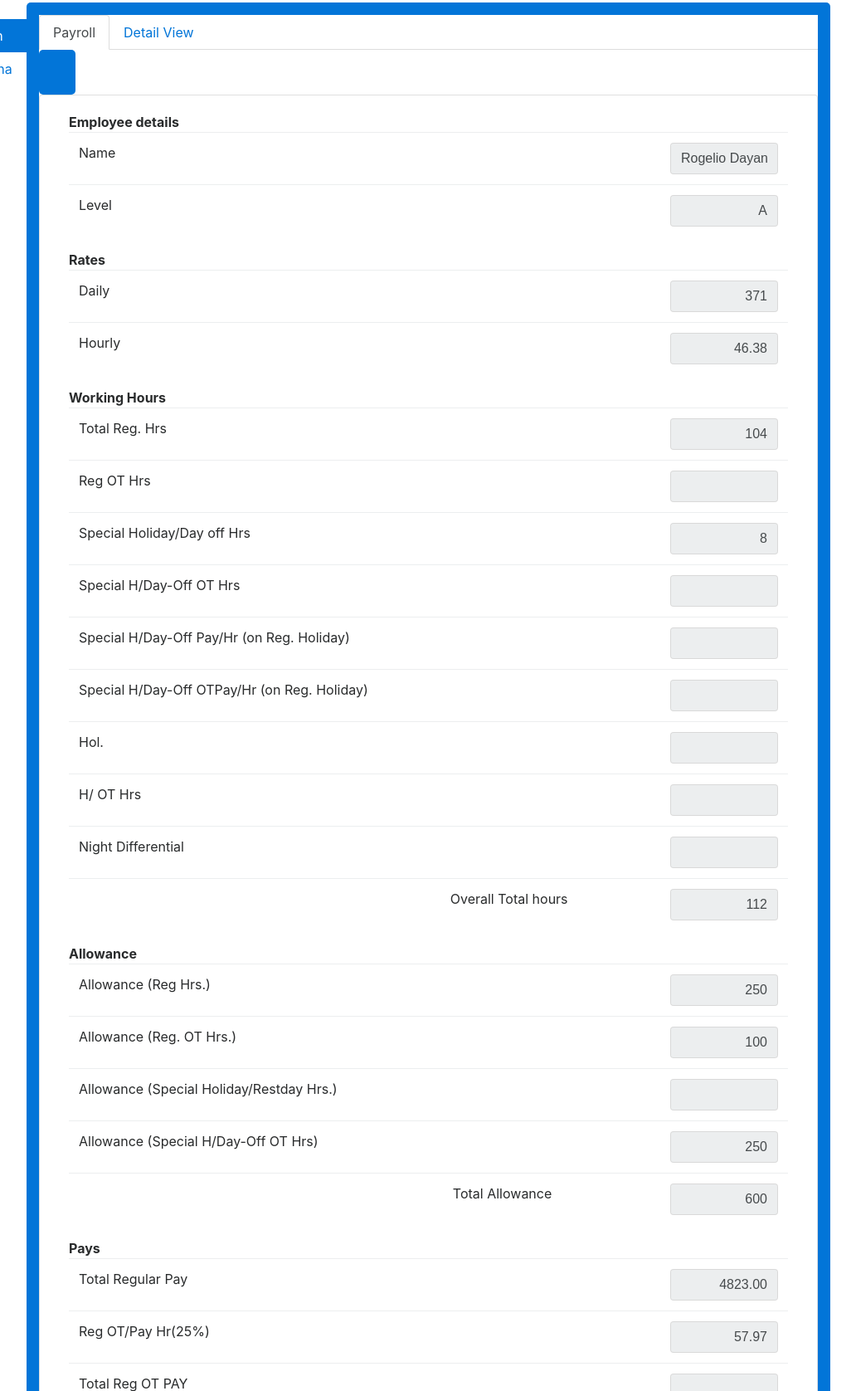
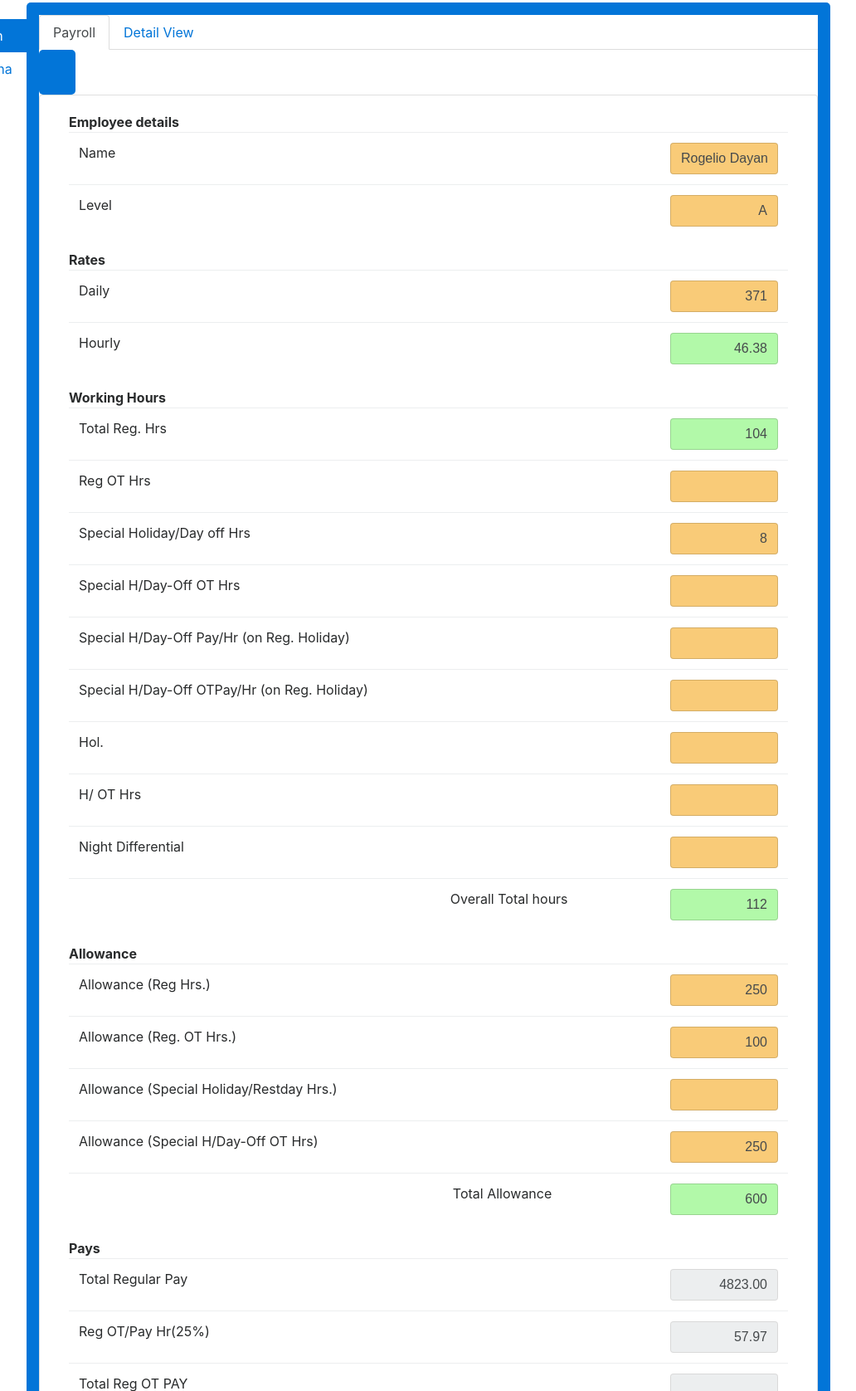
Before and after one commit to HoldenGrant/Payroll-SYS, a plain HTML site: page index.html in a window 1280 px wide. Shown: the part 116-1792 px from the top of the page at 83% size, without its empty margins (209-1241 px from the left). Drawn offline with Linux system fonts and the light colour scheme.

Commit message:
payroll update

```diff
--- a/css/style.css
+++ b/css/style.css
@@ -41,6 +41,13 @@
 }
 .tab-pane{
   background: #fff;
+}
+
+.manual-input {
+    background: rgb(249, 203, 120) !important;
+}
+.computed-input {
+    background: #b2f9a9 !important;
 }
 /*.tabs-right > .nav-tabs,
 .tabs-left > .nav-tabs {
--- a/index.html
+++ b/index.html
@@ -23,6 +23,7 @@
         <!-- IE10 viewport hack for Surface/desktop Windows 8 bug -->
         <script src="js/ie10-viewport-bug-workaround.js"></script>
         <script src="js/payroll.js"></script>
+        <script src="js/comp.js"></script>
     </head>
 
   <body>
@@ -118,12 +119,12 @@
                                         <tbody>
                                             <tr>
                                               <td>Name</td>
-                                              <td><input type="text" value="Rogelio Dayanan" disabled class="form-control float-sm-right"></td>
+                                              <td><input type="text" value="Rogelio Dayanan" disabled class="form-control float-sm-right manual-input"></td>
                                             </tr>
 
                                             <tr>
                                               <td>Level</td>
-                                              <td><input type="text" value="A" disabled class="form-control float-sm-right"></td>
+                                              <td><input type="text" value="A" disabled class="form-control float-sm-right manual-input"></td>
                                             </tr>
                                         </tbody>
                                       </table>
@@ -134,11 +135,11 @@
                                       <tbody>
                                           <tr>
                                             <td>Daily</td>
-                                            <td><input type="text" value="371" data-drt="d-rt" data-rate="daily-rate" disabled class="form-control float-sm-right"></td>
+                                            <td><input type="text" value="371" data-drt="d-rt" data-rate="daily-rate" disabled class="form-control float-sm-right manual-input"></td>
                                           </tr>
                                           <tr>
                                             <td>Hourly</td>
-                                            <td><input type="text" value="" data-hrt="h-rt" data-rate="hourly-rate" disabled class="form-control float-sm-right"></td>
+                                            <td><input type="text" value="" data-hrt="h-rt" data-rate="hourly-rate" disabled class="form-control float-sm-right computed-input"></td>
                                           </tr>
                                       </tbody>
                                   </table>
@@ -149,43 +150,43 @@
                                       <tbody>
                                         <tr>
                                           <td>Total Reg. Hrs</td>
-                                          <td><input type="text" value="104" data-working-hours="work-hrs" data-hour="working-total-hours" disabled class="form-control float-sm-right"></td>
+                                          <td><input type="text" value="104" data-working-hours="work-hrs" data-hour="working-total-hours" disabled class="form-control float-sm-right computed-input"></td>
                                         </tr>
                                         <tr>
                                           <td>Reg OT Hrs</td>
-                                          <td><input type="text" value="" data-working-hours="work-hrs" disabled class="form-control float-sm-right"></td>
+                                          <td><input type="text" value="" data-working-hours="work-hrs" disabled class="form-control float-sm-right manual-input"></td>
                                         </tr>
                                         <tr>
                                           <td>  Special Holiday/Day off Hrs </td>
-                                          <td><input type="text" value="8" data-working-hours="work-hrs" disabled class="form-control float-sm-right"></td>
+                                          <td><input type="text" value="8" data-working-hours="work-hrs" disabled class="form-control float-sm-right manual-input"></td>
                                         </tr>
                                         <tr>
                                           <td>  Special H/Day-Off OT Hrs </td>
-                                          <td><input type="text" value="" data-working-hours="work-hrs" disabled class="form-control float-sm-right"></td>
+                                          <td><input type="text" value="" data-working-hours="work-hrs" disabled class="form-control float-sm-right manual-input"></td>
                                         </tr>
                                         <tr>
                                           <td>   Special H/Day-Off Pay/Hr (on Reg. Holiday) </td>
-                                          <td><input type="text" value="" data-working-hours="work-hrs" disabled class="form-control float-sm-right"></td>
+                                          <td><input type="text" value="" data-working-hours="work-hrs" disabled class="form-control float-sm-right manual-input"></td>
                                         </tr>
                                         <tr>
                                           <td>   Special H/Day-Off OTPay/Hr (on Reg. Holiday) </td>
-                                          <td><input type="text" value="" data-working-hours="work-hrs" disabled class="form-control float-sm-right"></td>
+                                          <td><input type="text" value="" data-working-hours="work-hrs" disabled class="form-control float-sm-right manual-input"></td>
                                         </tr>
                                         <tr>
                                           <td>  Hol. </td>
-                                          <td><input type="text" value="" data-working-hours="work-hrs" disabled class="form-control float-sm-right"></td>
+                                          <td><input type="text" value="" data-working-hours="work-hrs" disabled class="form-control float-sm-right manual-input"></td>
                                         </tr>
                                         <tr>
                                           <td>  H/ OT Hrs </td>
-                                          <td><input type="text" value="" data-working-hours="work-hrs" disabled class="form-control float-sm-right"></td>
+                                          <td><input type="text" value="" data-working-hours="work-hrs" disabled class="form-control float-sm-right manual-input"></td>
                                         </tr>
                                         <tr>
                                           <td>  Night Differential </td>
-                                          <td><input type="text" value="" data-working-hours="work-hrs" disabled class="form-control float-sm-right"></td>
+                                          <td><input type="text" value="" data-working-hours="work-hrs" disabled class="form-control float-sm-right manual-input"></td>
                                         </tr>
                                         <tr>
                                           <td class="text-right">  Overall Total hours </td>
-                                          <td><input type="text" value="" data-working-hours="total-work-hrs" disabled class="form-control float-sm-right"></td>
+                                          <td><input type="text" value="" data-working-hours="total-work-hrs" disabled class="form-control float-sm-right computed-input"></td>
                                         </tr>
 
                                       </tbody>
@@ -198,23 +199,23 @@
                                       <tbody>
                                         <tr>
                                           <td>Allowance (Reg Hrs.)</td>
-                                          <td><input type="text" value="250" data-allowance="emp-allownace" disabled class="form-control float-sm-right"></td>
+                                          <td><input type="text" value="250" data-allowance="emp-allownace" disabled class="form-control float-sm-right manual-input"></td>
                                         </tr>
                                         <tr>
                                           <td>Allowance (Reg. OT Hrs.)</td>
-                                          <td><input type="text" value="100" data-allowance="emp-allownace" disabled class="form-control float-sm-right"></td>
+                                          <td><input type="text" value="100" data-allowance="emp-allownace" disabled class="form-control float-sm-right manual-input"></td>
                                         </tr>
                                         <tr>
                                           <td> Allowance (Special Holiday/Restday Hrs.) </td>
-                                          <td><input type="text" value="" data-allowance="emp-allownace" disabled class="form-control float-sm-right"></td>
+                                          <td><input type="text" value="" data-allowance="emp-allownace" disabled class="form-control float-sm-right manual-input"></td>
                                         </tr>
                                         <tr>
                                           <td> Allowance (Special H/Day-Off OT Hrs) </td>
-                                          <td><input type="text" value="250" data-allowance="emp-allownace" disabled class="form-control float-sm-right"></td>
+                                          <td><input type="text" value="250" data-allowance="emp-allownace" disabled class="form-control float-sm-right manual-input"></td>
                                         </tr>
                                         <tr class="text-right">
                                           <td> Total Allowance </td>
-                                          <td><input type="text" value="" data-allowance="total-emp-allownace" disabled class="form-control float-sm-right"></td>
+                                          <td><input type="text" value="" data-allowance="total-emp-allownace" disabled class="form-control float-sm-right computed-input"></td>
                                         </tr>
                                       </tbody>
                                   </table>
@@ -382,8 +383,6 @@
                         <a class="nav-link" href="#emp-details" role="tab" data-toggle="tab">Detail View</a>
                       </li>
                     </ul>
-
-                    <!-- Tab panes -->
                     <div class="tab-content">
                       <div role="tabpanel" class="tab-pane fade in active" id="payroll">...</div>
                       <div role="tabpanel" class="tab-pane fade" id="emp-details">bbb</div>
@@ -391,7 +390,7 @@
 
 
 
-                    <div class="card">
+                    <!-- <div class="card">
                           <div class="card-header">
                             John Doe
                           </div>
@@ -647,7 +646,7 @@
                           </div>
                           <div class="card-footer">
                           </div>
-                        </div>
+                        </div> -->
 
                 </div>
                 <div role="tabpanel" class="tab-pane fade" id="references">ccc</div>
@@ -658,107 +657,11 @@
           </div><!-- /row -->
         </div>
     </section>
-
-
-
-
-
-
-
-
-
-
-
-
-
-
     <!-- <div class="container">
-
       <div class="starter-template">
         <h1>Bootstrap starter template</h1>
         <p class="lead">Use this document as a way to quickly start any new project.<br> All you get is this text and a mostly barebones HTML document.</p>
       </div>
-
-
     </div> -->
   </body>
 </html>
-<script type="text/javascript">
-$(function(){
-
-    var get_daily_rate = $('input[data-drt="d-rt"]');
-    var get_hourly_rate = $('input[data-hrt="h-rt"]');
-    var get_ttl_reg_hours = $('input[data-hour="working-total-hours"]');
-
-
-    function daily_to_hourly(){
-        $('.emp-py-rl').each(function() {
-            var d_rt = $(this).find(get_daily_rate).val();
-            var h_rt = d_rt / '8';
-            $(this).find(get_hourly_rate).val(h_rt.toFixed(2));
-            console.log(h_rt);
-
-            // compute regular OT pay / hr 25%
-            var reg_ot_pay = 0;
-            var reg_ot_pay = h_rt * '0.25' + h_rt;
-            $('input[data-pay="reg-pay-ot"]').val(reg_ot_pay.toFixed(2))
-            //alert(ttl_reg_ot_pay);
-
-            // compute regular pay
-            var ttl_reg_pay = 0;
-            var ttl_reg_pay = h_rt * get_ttl_reg_hours.val();
-            console.log(ttl_reg_pay);
-            //alert(ttl_reg_pay);
-            $('input[data-pay="reg-pay"]').val(ttl_reg_pay.toFixed(2));
-            return false;
-
-
-        });
-        //return true;
-    }
-    daily_to_hourly();
-    //alert(get_hourly_rate);
-
-
-    function working_hours(){
-        var sum_ttl_hrs = 0;
-        $('input[data-working-hours="work-hrs"]').each(function(){
-            var wrk_hrs = $(this).val();
-            sum_ttl_hrs += +wrk_hrs;
-        });
-        $('input[data-working-hours="total-work-hrs"]').val(sum_ttl_hrs);
-        //alert(sum_ttl_hrs);
-    }
-    working_hours();
-
-    function employee_allowance(){
-        var sum_ttl_allwnc = 0;
-        $('input[data-allowance="emp-allownace"]').each(function(){
-            var allwnc_emp = $(this).val();
-            sum_ttl_allwnc += +allwnc_emp;
-        });
-        $('input[data-allowance="total-emp-allownace"]').val(sum_ttl_allwnc);
-    }
-    employee_allowance();
-
-    // function regular_pay(){
-    //     var reg_pay = 0;
-    //     var ret_val = daily_to_hourly();
-    //     ttl_reg_pay = ret_val * get_ttl_reg_hours;
-    //     $('input[data-pay="reg-pay"]').val(ttl_reg_pay);
-
-    //     //alert(ret_val);
-    // }
-    //regular_pay();
-
-    // console.log(daily_to_hourly);
-    // daily_to_hourly(regular_pay);
-    //alert(daily_to_hourly);
-
-
-
-
-
-});
-
-</script>
--- /dev/null
+++ b/js/comp.js
@@ -0,0 +1,76 @@
+$(function(){
+
+    var get_daily_rate = $('input[data-drt="d-rt"]');
+    var get_hourly_rate = $('input[data-hrt="h-rt"]');
+    var get_ttl_reg_hours = $('input[data-hour="working-total-hours"]');
+
+
+    function daily_to_hourly(){
+        $('.emp-py-rl').each(function() {
+            var d_rt = $(this).find(get_daily_rate).val();
+            var h_rt = d_rt / '8';
+            $(this).find(get_hourly_rate).val(h_rt.toFixed(2));
+            console.log(h_rt);
+
+            // compute regular OT pay / hr 25%
+            var reg_ot_pay = 0;
+            var reg_ot_pay = h_rt * '0.25' + h_rt;
+            $('input[data-pay="reg-pay-ot"]').val(reg_ot_pay.toFixed(2))
+            //alert(ttl_reg_ot_pay);
+
+            // compute regular pay
+            var ttl_reg_pay = 0;
+            var ttl_reg_pay = h_rt * get_ttl_reg_hours.val();
+            console.log(ttl_reg_pay);
+            //alert(ttl_reg_pay);
+            $('input[data-pay="reg-pay"]').val(ttl_reg_pay.toFixed(2));
+            return false;
+
+
+        });
+        //return true;
+    }
+    daily_to_hourly();
+    //alert(get_hourly_rate);
+
+
+    function working_hours(){
+        var sum_ttl_hrs = 0;
+        $('input[data-working-hours="work-hrs"]').each(function(){
+            var wrk_hrs = $(this).val();
+            sum_ttl_hrs += +wrk_hrs;
+        });
+        $('input[data-working-hours="total-work-hrs"]').val(sum_ttl_hrs);
+        //alert(sum_ttl_hrs);
+    }
+    working_hours();
+
+    function employee_allowance(){
+        var sum_ttl_allwnc = 0;
+        $('input[data-allowance="emp-allownace"]').each(function(){
+            var allwnc_emp = $(this).val();
+            sum_ttl_allwnc += +allwnc_emp;
+        });
+        $('input[data-allowance="total-emp-allownace"]').val(sum_ttl_allwnc);
+    }
+    employee_allowance();
+
+    // function regular_pay(){
+    //     var reg_pay = 0;
+    //     var ret_val = daily_to_hourly();
+    //     ttl_reg_pay = ret_val * get_ttl_reg_hours;
+    //     $('input[data-pay="reg-pay"]').val(ttl_reg_pay);
+
+    //     //alert(ret_val);
+    // }
+    //regular_pay();
+
+    // console.log(daily_to_hourly);
+    // daily_to_hourly(regular_pay);
+    //alert(daily_to_hourly);
+
+
+
+
+
+});
```
